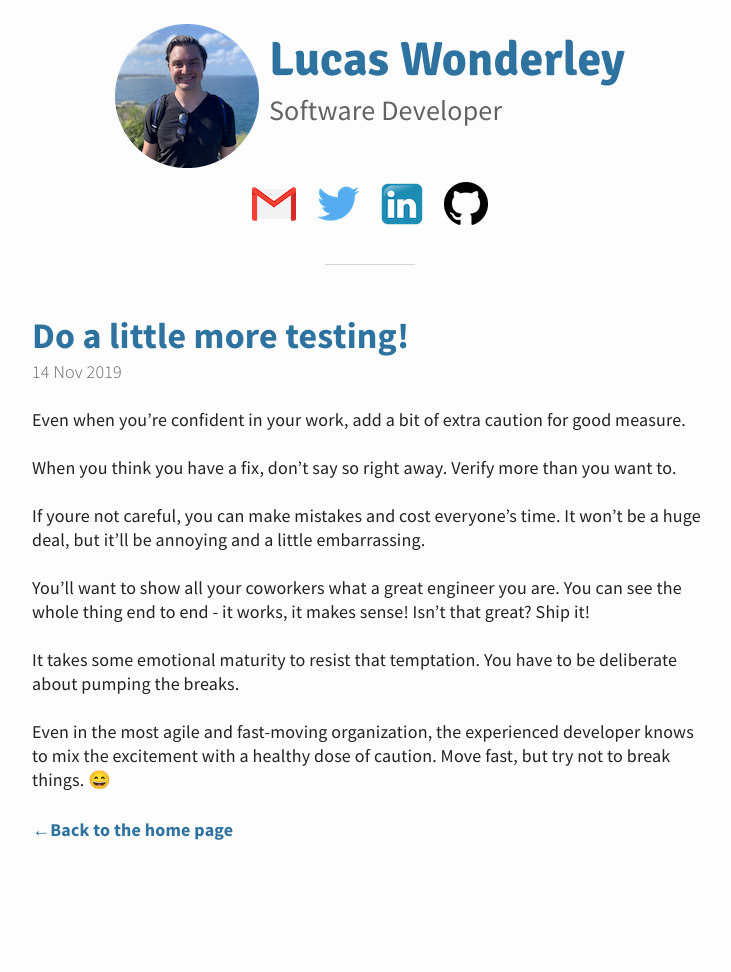
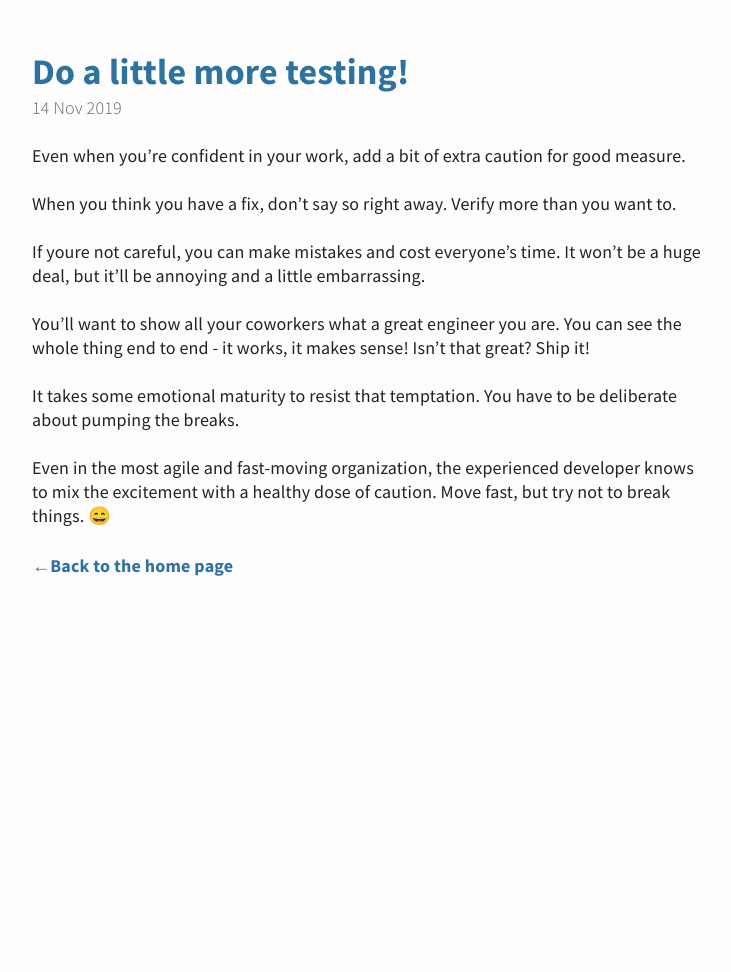
Before and after one commit to wonderley/wonderley.github.io, a Jekyll site: the page built from _posts/2019-11-14-do-a-little-more-testing.md, in a window 1280 px wide. Shown: the whole page, without its empty margins (270-1001 px from the left). Built offline with Jekyll 4.4.1, drawn with Linux system fonts in a browser that asks for light colours; after the commit the page ends 924 px from its top, so only the background shows below that.

Commit message:
Simplify post page

```diff
--- a/_includes/header-custom.html
+++ /dev/null
@@ -1,5 +0,0 @@
-<header id="header">
-
-	<!-- Your custom header here -->
-
-</header>
--- a/_layouts/default.html
+++ b/_layouts/default.html
@@ -6,12 +6,8 @@
 <body>
 	<div id="wrap">
 
-      <!-- Header -->
-      {% if site.custom_header == true %}
-        {% include header-custom.html %}
-      {% else %}
-        {% include header.html %}
-      {% endif %}
+    <!-- Header -->
+    {% include header.html %}
 
     <!-- Main content -->
 	  <div id="container">
--- a/_layouts/post.html
+++ b/_layouts/post.html
@@ -1,6 +1,12 @@
----
-layout: default
----
+<!DOCTYPE html>
+<html>
+
+{% include head.html %}
+
+<body>
+	<div id="wrap">
+	  <div id="container">
+      <main>
         <article id="post-page">
           <h2>{{ page.title }}</h2>
           <time datetime="{{ page.date | date_to_xmlschema }}" class="by-line">{{ page.date | date_to_string }}</time>
@@ -13,3 +19,14 @@ layout: default
             <a href="/">←Back to the home page</a>
           </div>
         </article>
+      </main>
+    </div>
+    <!-- Footer -->
+    {% include footer.html %}
+
+    <!-- Script -->
+    {% include script.html %}
+  </div>
+</body>
+
+</html>
--- a/_sass/layout.scss
+++ b/_sass/layout.scss
@@ -80,8 +80,10 @@ html, body {
 
 #post-page, #page {
   margin-bottom: 1.5em;
+  margin-top: 1.5em;
   @media (min-width: 940px) {
     margin-bottom: 1.3334em;
+    margin-top: 1.3334em;
   }
   h2 {
     color: $main-color;
```
Lines whose indentation alone changed are shown as unchanged.
